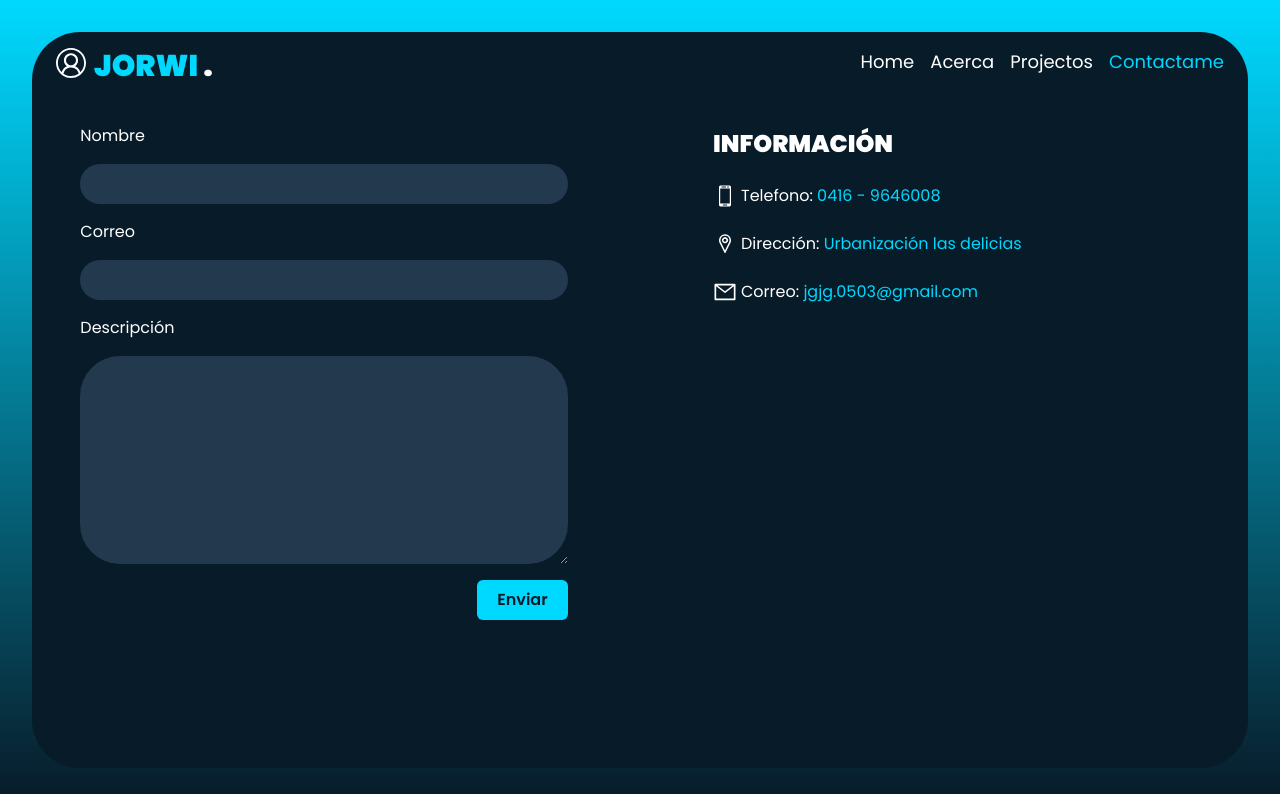
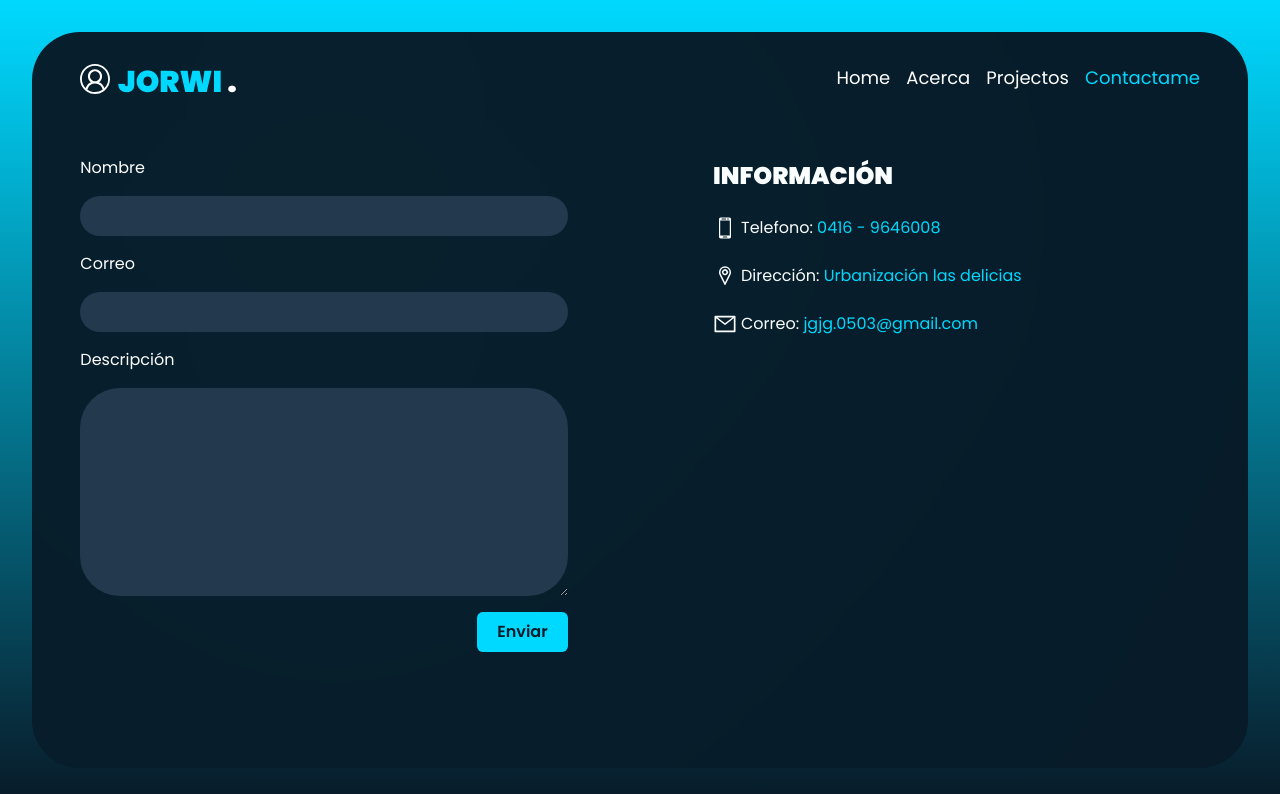
Before and after one commit to gjorwi/portafolio, a Next.js app: page /contactame in a window 1280 px wide. Shown: the top 794 px of the page. Built offline with nearby package versions, Linux system fonts and the light colour scheme.

Commit message:
update functions

```diff
--- a/app/acerca/page.jsx
+++ b/app/acerca/page.jsx
@@ -17,7 +17,7 @@ export default function Acerca() {
           <div className="w-full md:w-3/5 flex flex-col justify-center items-center">
             <h1 className={myFonts('bold').className+' text-3xl md:text-[2.2rem] text-center md:text-left'}>Hola, soy Jorwi García.</h1>
             <p className={myFonts('midBold').className+' text-base md:text-lg color_primary mb-4 text-center md:text-left'}>Desarrollador FULLSTACK</p>
-            <p className={myFonts('normal').className+' text-sm md:text-base text-gray-400 text-center md:text-left'}>
+            <p className={myFonts('normal').className+' text-sm md:text-base text-gray-400 text-center md:text-left p-4'}>
               Desarrollador de software con experiencia en diseño, instalación, pruebas y mantenimiento
               de sistemas de software. Dominio de varias plataformas, lenguajes y sistemas integrados.
               Experiencia en las herramientas y procedimientos de desarrollo más vanguardistas. Capaz
--- a/app/components/cardProjects.jsx
+++ b/app/components/cardProjects.jsx
@@ -1,6 +1,5 @@
 import MyFoto from './myFoto'
 import myFonts from "@/utilidades/fuentes";
-import datos from '@/utilidades/datos'
 import {TbBrandNextjs, TbBrandCss3,TbBrandHtml5,TbBrandJavascript} from 'react-icons/tb'
 import {SiMongodb} from 'react-icons/si'
 import {FaNodeJs} from 'react-icons/fa'
--- a/app/components/contactForm.jsx
+++ b/app/components/contactForm.jsx
@@ -1,19 +1,38 @@
+'use client'
 import contStyle from '@/cssModules/contactame.module.css'
-import LinkButton from './linkButton'
+import SubmitButton from './submitButton'
+import { useState } from 'react'
 
 export default function ContactForm () {
+  const [data,setData] = useState({nombre:'',correo:'',descripcion:''})
+
+  const handleForm =(e)=>{
+    setData({...data,[e.target.name]:e.target.value})
+  }
+
+  const handleSubmit=(e)=>{
+    e.preventDefault()
+    console.log(JSON.stringify(data))
+    reset()
+  }
+  const reset=()=>{
+    setData({nombre:'',correo:'',descripcion:''})
+  }
+
   return (
     <>
-      <div className="flex flex-col w-11/12 gap-y-4 p-1 md:p-6">
-        <label htmlFor="nombre">Nombre</label>
-        <input className={contStyle.input_per+" p-2"} name="nombre" type="text" />
-        <label htmlFor="correo">Correo</label>
-        <input type="text" className={contStyle.input_per+" p-2"} name="correo"/>
-        <label htmlFor="descripcion">Descripción</label>
-        <textarea rows="8" type="text" className={contStyle.input_per+" p-2"} name="descripcion" />
-        <div className='flex justify-end'>
-            <LinkButton text="Enviar" enlace="/enviar" classPer={'bg_primary'} colorPer={'color_base'}/>
-        </div>
+      <div className="w-11/12 relative z-[400]">
+        <form className='flex flex-col  gap-y-4 p-1 md:p-6' onSubmit={(e)=>handleSubmit(e)}>
+          <label htmlFor="nombre">Nombre</label>
+          <input className={contStyle.input_per+" p-2"} value={data?.nombre} onChange={(e)=>handleForm(e)} name="nombre" type="text" />
+          <label htmlFor="correo">Correo</label>
+          <input type="text" onChange={(e)=>handleForm(e)} value={data?.correo} className={contStyle.input_per+" p-2"} name="correo"/>
+          <label htmlFor="descripcion">Descripción</label>
+          <textarea rows="8" type="text" value={data?.descripcion} onChange={(e)=>handleForm(e)} className={contStyle.input_per+" p-2"} name="descripcion" />
+          <div className='flex justify-end'>
+              <SubmitButton text="Enviar" typeButton="submit" dataSubmit={data} classPer={'bg_primary'} colorPer={'color_base'}/>
+          </div>
+        </form>
       </div>
     </>
   )
--- a/app/components/nav.jsx
+++ b/app/components/nav.jsx
@@ -14,7 +14,7 @@ export default function Nav({showMenu}) {
     <>
       <nav className={' flex md:flex-row flex-col justify-between py-4 px-6'}>
         <div className='flex justify-between items-center gap-2 text-3xl text-white'>
-          <div className='flex'>
+          <div className='flex '>
             <VscAccount className="mr-2"/>
             <h2 className='font-bold text-3xl color_primary'>
               JORWI <span className='text-white'>.</span>
@@ -28,7 +28,7 @@ export default function Nav({showMenu}) {
           </div>
         </div>
         <div >
-          <Navegacion className={'hidden md:flex gap-4'}/>
+          <Navegacion changeMenuVal={changeMenuVal} className={'hidden md:flex gap-4'}/>
         </div>
       </nav>
     </>
--- a/app/components/navMobil.jsx
+++ b/app/components/navMobil.jsx
@@ -1,4 +1,3 @@
-import { VscAccount } from "react-icons/vsc";
 import { IoIosArrowBack } from "react-icons/io";
 import Navegacion from './navegacion';
 
--- /dev/null
+++ b/app/components/submitButton.jsx
@@ -0,0 +1,17 @@
+'use client'
+import myFonts from '@/utilidades/fuentes';
+
+export default function SubmitButton ({text,classPer,colorPer,typeButton,reset}) {
+  // const handleSubmit = () => {
+  //   // console.log(JSON.stringify(dataSubmit))
+  //   reset()
+  // }
+
+  return (
+    <>
+      <button type={typeButton} className={`${myFonts('midBold').className} ${colorPer} text-sm md:text-base px-3 md:px-5 py-2 rounded-md ${classPer}`}>
+        {text}
+      </button>
+    </>
+  )
+}
--- a/app/globals.css
+++ b/app/globals.css
@@ -48,3 +48,8 @@
 .bg_backMenu{
   background-color: rgba(0, 0, 0,0.4);
 }
+.primary_gradient{
+  background: rgb(31,163,167);
+  background: radial-gradient(circle, rgba(31,163,167,1) 0%, rgba(22,197,193,0.47942927170868344) 0%, rgba(0,241,255,0) 100%);
+  filter:blur(450px)
+}
--- a/app/layout.jsx
+++ b/app/layout.jsx
@@ -18,7 +18,8 @@ export default function RootLayout({ children }) {
 
         <div className={layoutStyle.bg_dark+' bg-gradient-to-t z-10 from-[#081b29] to-[#00d9ff] flex flex-col justify-center items-center min-h-screen p-6'}>
           <div className={layoutStyle.bg_base+' w-[95vw] h-[92vh] relative rounded-[3vh] flex flex-col md:rounded-[6vh] overflow-hidden'}>
-            <Nav></Nav>
+            <div className='w-[50%] h-[50%] z-5 absolute top-0 primary_gradient'/>
+            <span className='relative z-[500] py-4 px-6'><Nav></Nav></span>
             <div className='h-full w-full text-white overflow-x-hidden overflow-y-auto'>
               {children}
             </div>
--- a/app/proyectos/page.jsx
+++ b/app/proyectos/page.jsx
@@ -1,6 +1,5 @@
 import myFonts from "@/utilidades/fuentes";
 import CardProyjects from "../components/cardProjects";
-
 
 export default function Portafolio() {
 
```
